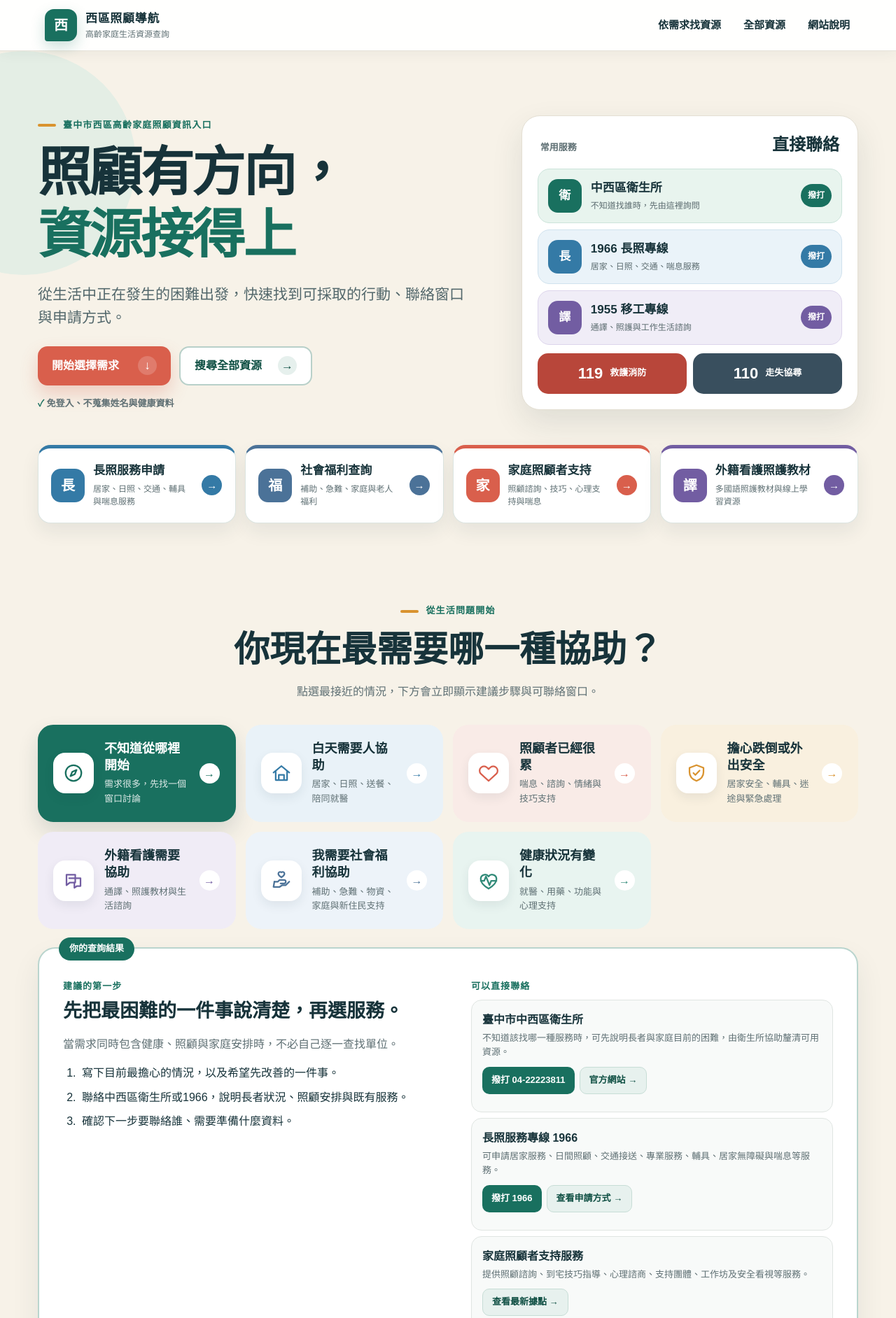
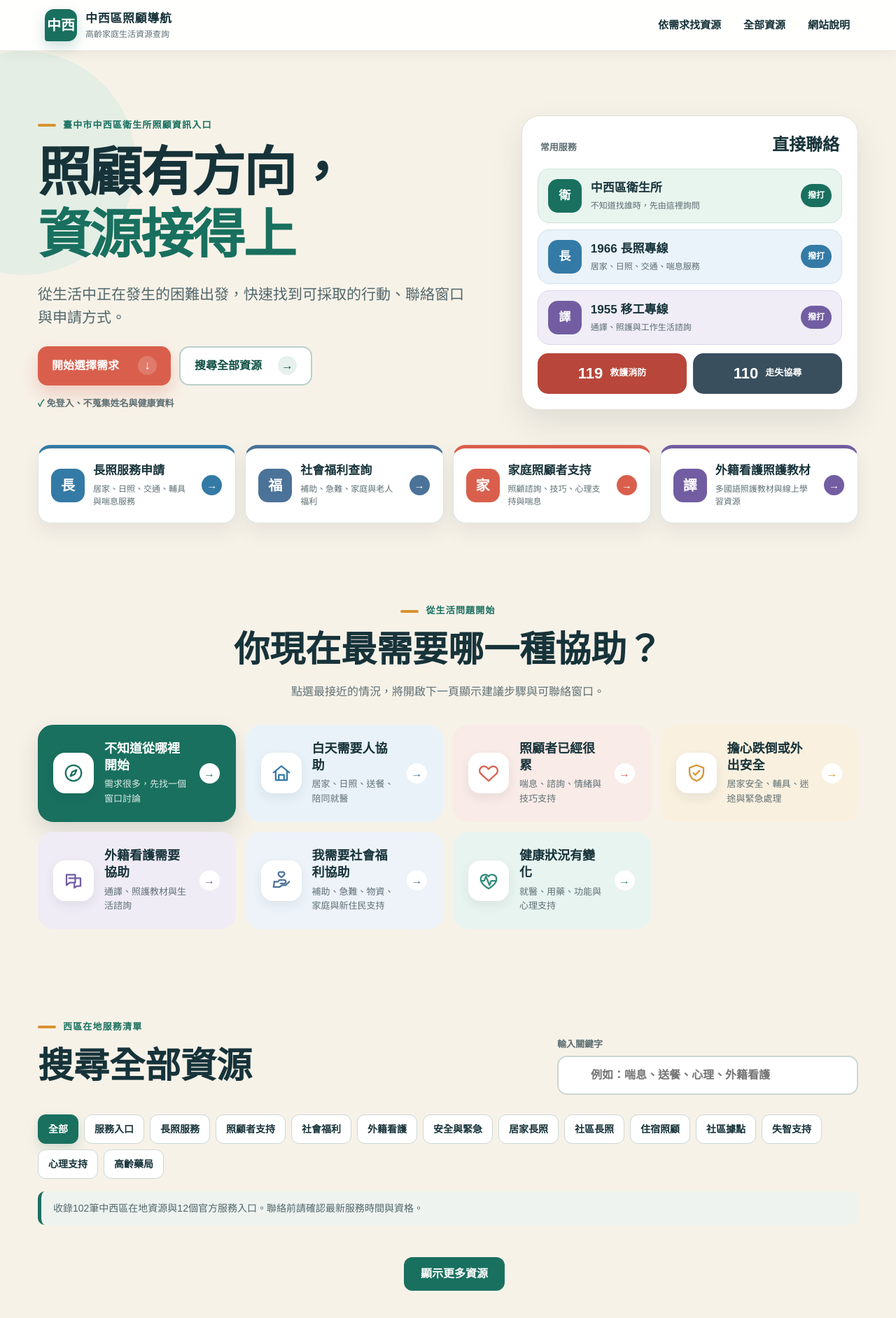
Before and after one commit to CYChang27/west-care-guide, a plain HTML site: page index.html in a window 1280 px wide. Shown: the top 1884 px of the page at 70% size. Drawn offline with Linux system fonts and the light colour scheme.

Commit message:
Rename guide and link scenarios to result page

```diff
--- a/index.html
+++ b/index.html
@@ -3,16 +3,16 @@
 <head>
   <meta charset="utf-8" />
   <meta name="viewport" content="width=device-width, initial-scale=1" />
-  <meta name="description" content="西區照顧導航，以生活情境協助高齡家庭查找長照、照顧者支持、安全與外籍看護相關資源。" />
-  <title>西區照顧導航</title>
-  <link rel="stylesheet" href="styles.css?v=20261112-6" />
+  <meta name="description" content="中西區照顧導航，以生活情境協助高齡家庭查找長照、照顧者支持、安全與外籍看護相關資源。" />
+  <title>中西區照顧導航</title>
+  <link rel="stylesheet" href="styles.css?v=20261118-1" />
 </head>
 <body>
   <a class="skip-link" href="#main">跳到主要內容</a>
   <header class="site-header">
-    <a class="brand" href="#top" aria-label="西區照顧導航首頁">
-      <span class="brand-mark" aria-hidden="true">西</span>
-      <span><strong>西區照顧導航</strong><small>高齡家庭生活資源查詢</small></span>
+    <a class="brand" href="#top" aria-label="中西區照顧導航首頁">
+      <span class="brand-mark" aria-hidden="true">中西</span>
+      <span><strong>中西區照顧導航</strong><small>高齡家庭生活資源查詢</small></span>
     </a>
     <nav aria-label="主要選單">
       <a href="#guide">依需求找資源</a>
@@ -24,7 +24,7 @@
   <main id="main">
     <section class="hero" id="top">
       <div class="hero-copy">
-        <p class="eyebrow">臺中市西區高齡家庭照顧資訊入口</p>
+        <p class="eyebrow">臺中市中西區衛生所照顧資訊入口</p>
         <h1>照顧有方向，<br><span>資源接得上</span></h1>
         <p class="lead">從生活中正在發生的困難出發，快速找到可採取的行動、聯絡窗口與申請方式。</p>
         <div class="hero-actions">
@@ -85,7 +85,7 @@
       <div class="section-heading center-heading">
         <p class="eyebrow">從生活問題開始</p>
         <h2>你現在最需要哪一種協助？</h2>
-        <p>點選最接近的情況，下方會立即顯示建議步驟與可聯絡窗口。</p>
+        <p>點選最接近的情況，將開啟下一頁顯示建議步驟與可聯絡窗口。</p>
       </div>
       <div class="scenario-grid">
         <button class="scenario active" data-topic="start">
@@ -118,19 +118,6 @@
         </button>
       </div>
 
-      <div class="result-panel" id="result-panel" data-topic="start" aria-live="polite">
-        <div class="result-label">你的查詢結果</div>
-        <div class="result-copy">
-          <p class="result-kicker">建議的第一步</p>
-          <h3 id="result-title"></h3>
-          <p id="result-description"></p>
-          <ol id="result-steps"></ol>
-        </div>
-        <div>
-          <p class="result-kicker">可以直接聯絡</p>
-          <div id="result-resources" class="result-resources"></div>
-        </div>
-      </div>
     </section>
 
     <section class="resources-section" id="resources">
@@ -171,10 +158,10 @@
   </main>
 
   <footer>
-    <div><strong>西區照顧導航</strong><p>第17屆金所獎計畫互動網站試作版</p></div>
+    <div><strong>中西區照顧導航</strong><p>第17屆金所獎計畫互動網站試作版</p></div>
     <div><p>內容最後核對：115年11月</p><p>服務資格與名冊可能調整，申請時請以主管機關最新公告為準。</p></div>
   </footer>
   <script src="local-resources.js?v=20261112-4"></script>
-  <script src="app.js?v=20261112-4"></script>
+  <script src="app.js?v=20261118-1"></script>
 </body>
 </html>
```
